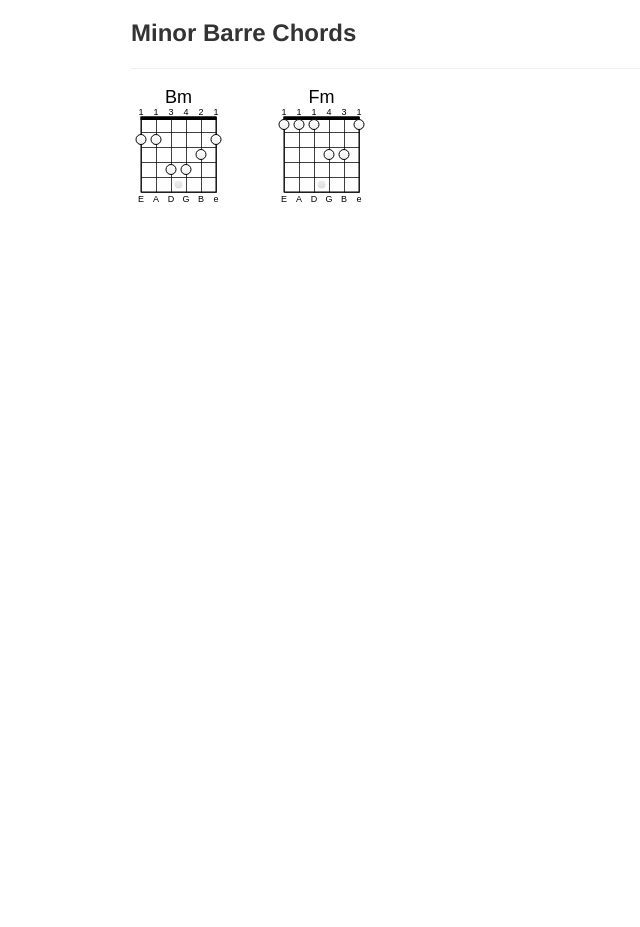
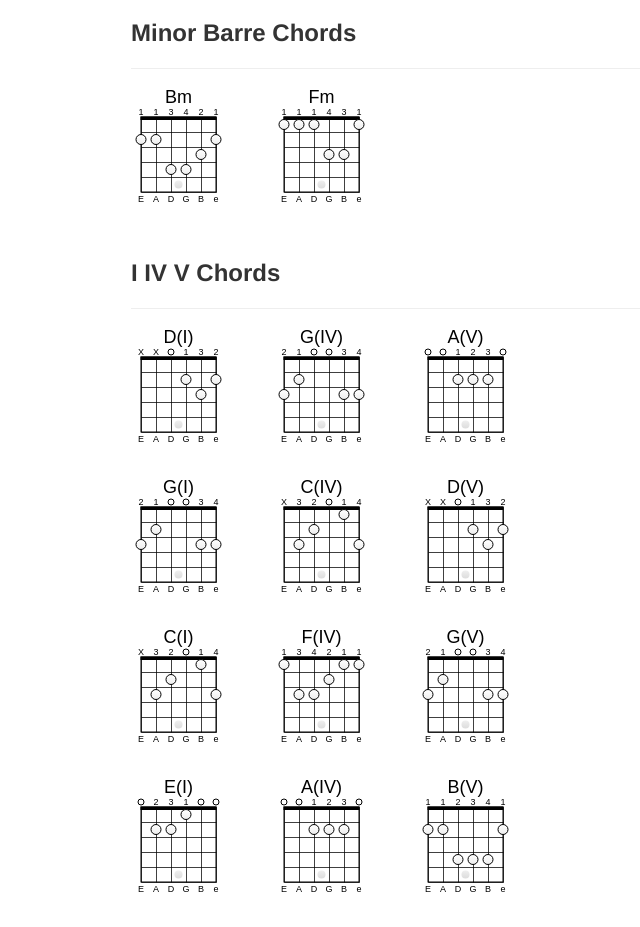
Before and after one commit to abelnation/chordmaker, a plain HTML site: page elif.html in a window 1280 px wide. Shown: the part 821-1748 px from the top of the page, without its empty margins (39-679 px from the left). Before the commit the page ends 1058 px from the top, so only its background shows below. Drawn offline with Linux system fonts and the light colour scheme.

Commit message:
elif chords added

```diff
--- a/elif.html
+++ b/elif.html
@@ -75,7 +75,7 @@
 
   <div class="container" style="padding-top: 60px;">
 
-    <h1 style="margin-bottom: 20px;">Gypsy Chords</h1>
+    <h1 style="margin-bottom: 20px;">Chords for Elif :)</h1>
 
     <section id="Major">
       <div class="page-header">
@@ -229,6 +229,139 @@
       </div>
     </section>
 
+    <section id="Major">
+      <div class="page-header">
+        <h2>I IV V Chords</h2>
+      </div>
+
+      <div class="row">
+        <div class="span12">
+          <div class="chord">
+            [label=D(I)]
+            0:{x 0}
+            1:{x 0}
+            2:{0 0}
+            3:{2 1}
+            4:{3 3}
+            5:{2 2}
+          </div>
+          <div class="chord">
+            [label=G(IV)]
+            0:{3 2}
+            1:{2 1}
+            2:{0 0}
+            3:{0 0}
+            4:{3 3}
+            5:{3 4}
+          </div>
+          <div class="chord">
+            [label=A(V)]
+            0:{0 0}
+            1:{0 0}
+            2:{2 1}
+            3:{2 2}
+            4:{2 3}
+            5:{0 0}
+          </div>
+        </div>
+      </div>
+
+      <div class="row">
+        <div class="span12">
+          <div class="chord">
+            [label=G(I)]
+            0:{3 2}
+            1:{2 1}
+            2:{0 0}
+            3:{0 0}
+            4:{3 3}
+            5:{3 4}
+          </div>
+          <div class="chord">
+            [label=C(IV)]
+            0:{x x}
+            1:{3 3}
+            2:{2 2}
+            3:{0 0}
+            4:{1 1}
+            5:{3 4}
+          </div>
+          <div class="chord">
+            [label=D(V)]
+            0:{x 0}
+            1:{x 0}
+            2:{0 0}
+            3:{2 1}
+            4:{3 3}
+            5:{2 2}
+          </div>
+        </div>
+      </div>
+
+      <div class="row">
+        <div class="span12">
+          <div class="chord">
+            [label=C(I)]
+            0:{x x}
+            1:{3 3}
+            2:{2 2}
+            3:{0 0}
+            4:{1 1}
+            5:{3 4}
+          </div>
+          <div class="chord">
+            [label=F(IV)]
+            0:{1 1}
+            1:{3 3}
+            2:{3 4}
+            3:{2 2}
+            4:{1 1}
+            5:{1 1}
+          </div>
+          <div class="chord">
+            [label=G(V)]
+            0:{3 2}
+            1:{2 1}
+            2:{0 0}
+            3:{0 0}
+            4:{3 3}
+            5:{3 4}
+          </div>
+        </div>
+      </div>
+
+      <div class="row">
+        <div class="span12">
+          <div class="chord">
+            [label=E(I)]
+            0:{0 0}
+            1:{2 2}
+            2:{2 3}
+            3:{1 1}
+            4:{0 1}
+            5:{0 4}
+          </div>
+          <div class="chord">
+            [label=A(IV)]
+            0:{0 0}
+            1:{0 0}
+            2:{2 1}
+            3:{2 2}
+            4:{2 3}
+            5:{0 0}
+          </div>
+          <div class="chord">
+            [label=B(V)]
+            0:{2 1}
+            1:{2 1}
+            2:{4 2}
+            3:{4 3}
+            4:{4 4}
+            5:{2 1}
+          </div>
+        </div>
+    </section>
+
   </div>
 
 </body>
```
Also changed, not shown: gypsy.html (+4 -4 lines).
